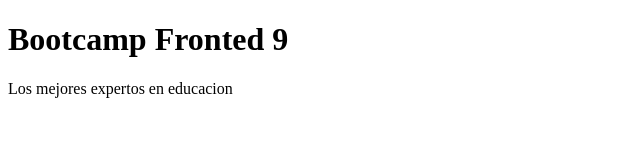
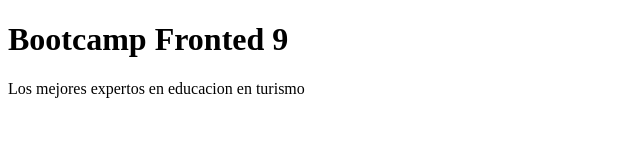
Before and after one commit to Erick1205/git-inicio, a plain HTML site: page index.html in a window 1280 px wide. Shown: the full height of the page, 0-640 px from the left. Drawn offline with Linux system fonts and the light colour scheme.

```diff
--- a/index.html
+++ b/index.html
@@ -10,5 +10,5 @@
 
 </body>
     <h1> Bootcamp Fronted 9</h1>
-    <p>Los mejores expertos en educacion</p>
+    <p>Los mejores expertos en educacion en turismo</p>
 </html>
```
